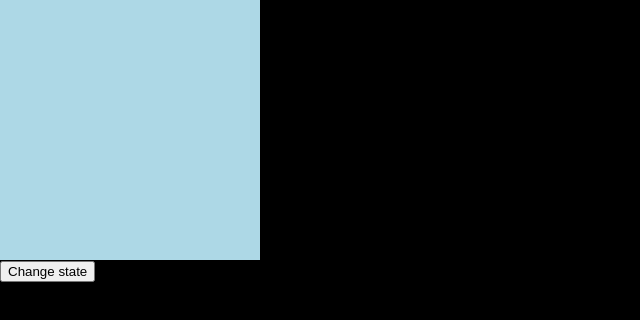
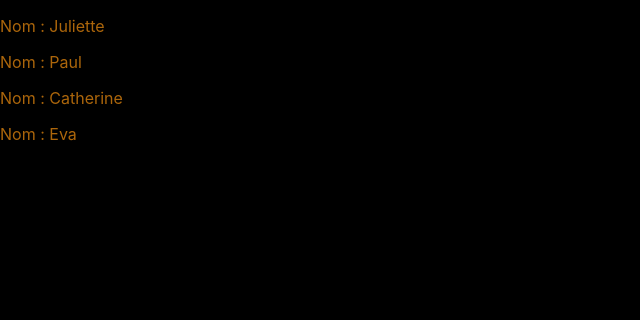
Before and after one commit to Feuzme/learn-react, a React (Create React App) app: page / in a window 1280 px wide. Shown: the top 320 px of the page, without its empty margins (0-640 px from the left). Built offline with nearby package versions, Linux system fonts and the light colour scheme.

Commit message:
Array and map

```diff
--- a/src/App.js
+++ b/src/App.js
@@ -4,36 +4,48 @@ import { useState } from 'react';
 
 function App() {
 
-  const [toggle, setToggle] = useState(true);
-
-  const changeState = () => {
-    setToggle(!toggle)
-  }
-
-  let toggleContenu;
-
-  if (toggle) {
-    toggleContenu = <h2>State est true</h2>
-  } else {
-    toggleContenu = <h2>State est false</h2>
-  }
+  const [dataArr, setDataArr] = useState([
+    {nom: "Juliette"},
+    {nom: "Paul"},
+    {nom: "Catherine"},
+    {nom: "Eva"}
+  ]);
 
   return (
     <div className="App">
-      {/* <p>Short circuit opérator : </p>
       {
-        toggle && <h2>true</h2> // short circuit operator ternaire sans else
+        dataArr.map((item, index) => {
+          console.log(index)
+          return <p key={index}>Nom : {item.nom}</p>
+        })
       }
-      <p>Ternaire :</p>
-      {
-        toggle ? <h1>True</h1> : <h1>Nope</h1>
-      } */}
-      <div className={toggle ? "box animated" : "box"}>
+    </div>
+  )
 
-      </div>
-      <button onClick={changeState}>Change state</button>
-    </div>
-  );
+  // let toggleContenu;
+
+  // if (toggle) {
+  //   toggleContenu = <h2>State est true</h2>
+  // } else {
+  //   toggleContenu = <h2>State est false</h2>
+  // }
+
+  // return (
+  //   <div className="App">
+  //     {/* <p>Short circuit operator : </p>
+  //     {
+  //       toggle && <h2>true</h2> // short circuit operator ternaire sans else
+  //     }
+  //     <p>Ternaire :</p>
+  //     {
+  //       toggle ? <h1>True</h1> : <h1>Nope</h1>
+  //     } */}
+  //     <div className={toggle ? "box animated" : "box"}>
+
+  //     </div>
+  //     <button onClick={changeState}>Change state</button>
+  //   </div>
+  // );
 
   // if(toggle){
   //   return (
```
